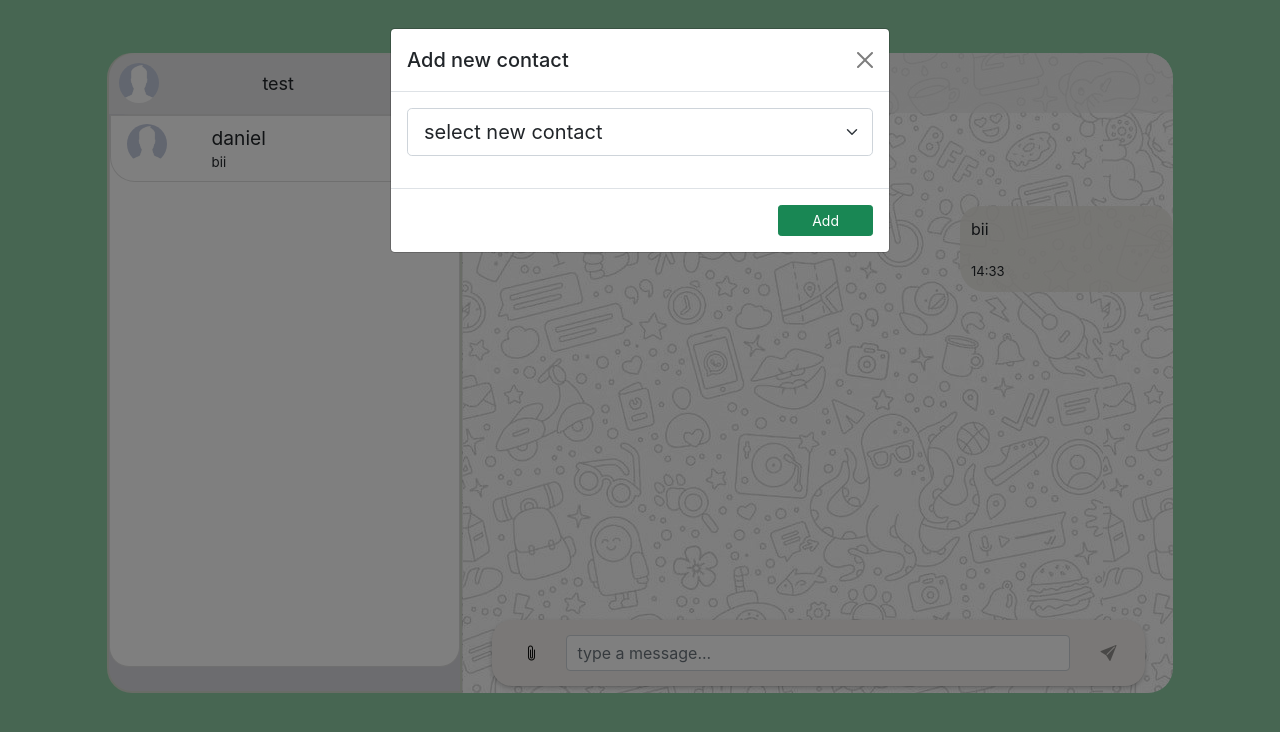
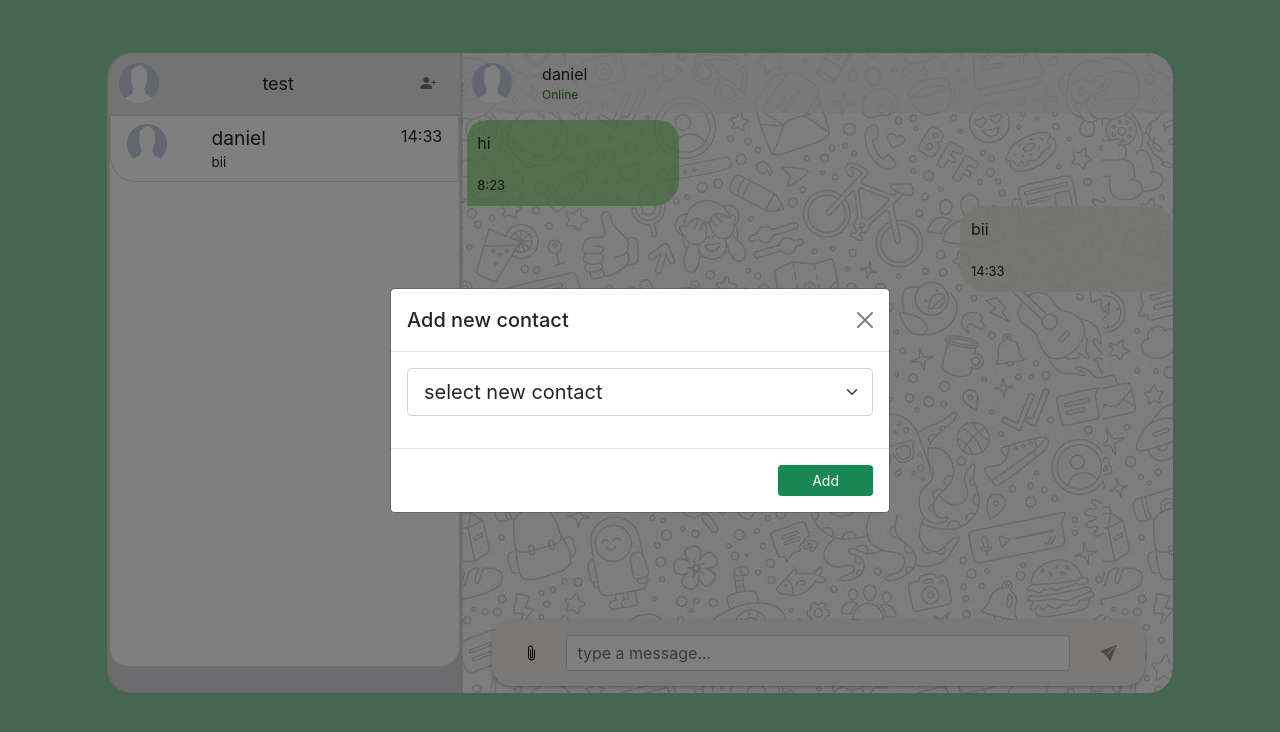
Before and after one commit to danielkarl888/WAppBIU, a React (Create React App) app: page /chat in a window 1280 px wide. Both pictures are taken after a click on the button 422 px from the left and 83 px from the top of the page. Shown: the top 732 px of the page. Built offline with nearby package versions, Linux system fonts and the light colour scheme.

Commit message:
design rec button and center add contact modal

```diff
--- a/src/ChatView/Left/AddNewContact.js
+++ b/src/ChatView/Left/AddNewContact.js
@@ -32,7 +32,7 @@
 
     return (
         <div class="modal fade" id="addModal" tabindex="-1" aria-labelledby="exampleModalLabel" aria-hidden="true">
-        <div class="modal-dialog">
+        <div class="modal-dialog modal-dialog-centered">
           <div class="modal-content">
             <div class="modal-header">
               <h5 class="modal-title" id="exampleModalLabel">Add new contact</h5>
--- a/src/ChatView/Right/VoiceUpload.js
+++ b/src/ChatView/Right/VoiceUpload.js
@@ -74,7 +74,7 @@
                             <button type="button" onClick={onRecord} className="btn btn-danger offset-4 fs-4 mb-3 " style={{width:"30%"}}> <i className="bi bi-record-circle"></i> Start</button>
                             </div>
                             <div>
-                                <button onClick={handleSendVoice} type="submit" className="btn btn-md btn-primary offset-4 mb-3 stopBut " data-dismiss="modal" style={{width:"20%"}}><i className="bi bi-stop-circle-fill"> Stop</i></button>
+                                <button onClick={handleSendVoice} type="submit" className="btn btn-md btn-primary offset-4 fs-4 mb-3 stopBut " data-dismiss="modal" style={{width:"30%"}}><i className="bi bi-stop-circle-fill"> Stop</i></button>
                             </div>
                         </div>
                     </div>
```
